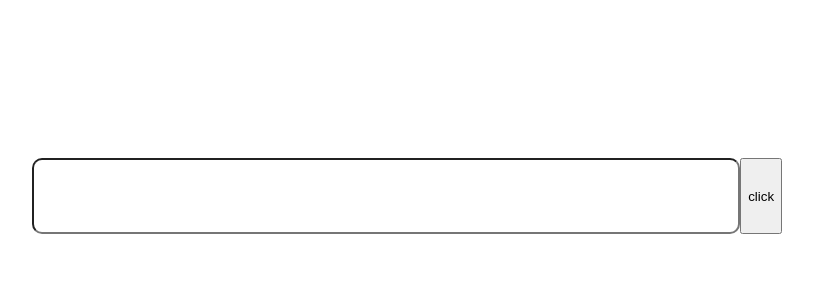
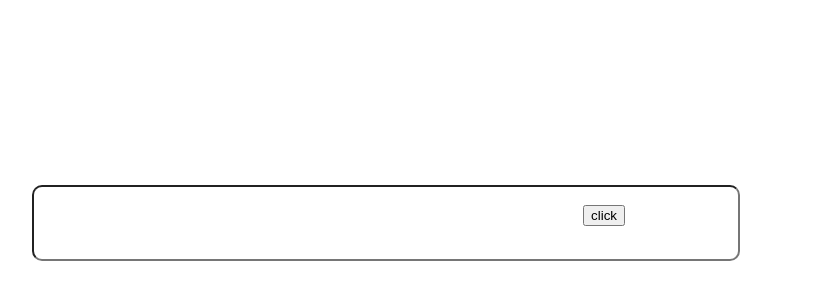
Before and after one commit to abhinand-psq/todochatbot, a Next.js app in the folder my-app/: page /chatboat in a window 1280 px wide. Shown: the part 494-794 px from the top of the page, without its empty margins (355-1168 px from the left). Built offline with nearby package versions, Linux system fonts and the light colour scheme.

Commit message:
3rd commit

```diff
--- a/my-app/package.json
+++ b/my-app/package.json
@@ -10,6 +10,7 @@
   },
   "dependencies": {
     "@google/generative-ai": "^0.10.0",
+    "mongodb": "^6.6.1",
     "next": "14.2.3",
     "react": "^18",
     "react-dom": "^18"
--- a/my-app/src/app/chatboat/page.module.css
+++ b/my-app/src/app/chatboat/page.module.css
@@ -13,19 +13,27 @@
     width: 70%;
 }
 
-.one .com{
-    position: absolute;
-    bottom: 80px;
-}
+
 
 .com{
     display: flex;
+   position: fixed;
+    bottom: 45px;
+    width: 70%;
+}
 
-}
 
 
 .one input{
     width: 700px;
     height: 70px;
     border-radius: 10px;
+    position: fixed;
+    bottom: 45px;
 }
+
+.one button{
+    position: fixed;
+    bottom: 80px;
+    right: 300px;
+}
```
Also changed, not shown: my-app/src/app/todoapp/page.jsx (+19 -3 lines), 1 other file (tests, documents, lock files or other folders).
